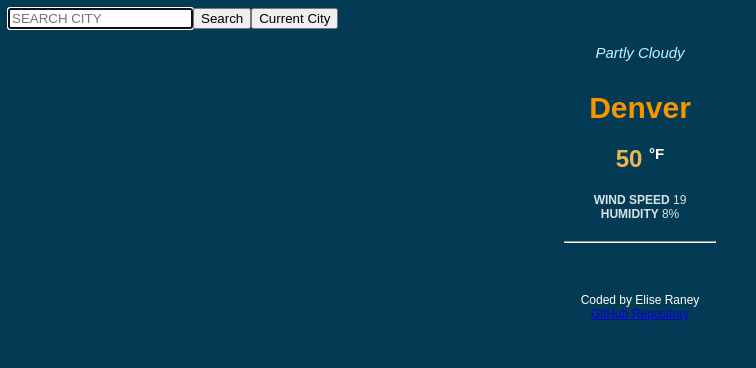
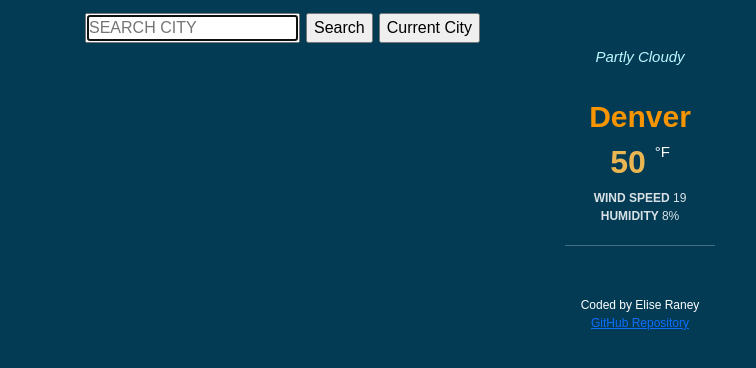
Before and after one commit to eliseraney/weather-app-react, a React (Create React App) app: page / in a window 1280 px wide. Shown: the top 368 px of the page, without its empty margins (0-756 px from the left). Built offline with nearby package versions, Linux system fonts and the light colour scheme; the HTML template or start-up script is replaced by a standard one.

Commit message:
Cleaned up CSS

```diff
--- a/src/App.css
+++ b/src/App.css
@@ -2,57 +2,3 @@
   font-family: sans-serif;
   text-align: center;
 }
-
-.Search form {
-  display: block;
-  text-align: center;
-}
-
-.Search input {
-  padding: 5px;
-  margin: 2px;
-}
-
-.Search h3 {
-  text-align: center;
-}
-
-.Search li {
-  list-style: none;
-}
-
-.Search ul {
-  padding: 0;
-}
-
-.App-header {
-  background-color: #282c34;
-  min-height: 100vh;
-  display: flex;
-  flex-direction: column;
-  align-items: center;
-  justify-content: center;
-  font-size: calc(10px + 2vmin);
-  color: white;
-}
-
-.Footer a {
-  font-size: 12px;
-}
-
-.Footer p {
-  text-align: center;
-}
-
-.App-link {
-  color: #61dafb;
-}
-
-@keyframes App-logo-spin {
-  from {
-    transform: rotate(0deg);
-  }
-  to {
-    transform: rotate(360deg);
-  }
-}
--- a/src/App.js
+++ b/src/App.js
@@ -1,4 +1,5 @@
 import "./styles.css";
+
 import Search from "./Search";
 import Condition from "./Condition";
 import Temperature from "./Temperature";
@@ -9,6 +10,7 @@ import Footer from "./Footer";
 export default function App() {
   return (
     <div className="App">
+      <div className="container">
         <Search />
         <Condition />
         <h1>Denver</h1>
@@ -18,5 +20,6 @@ export default function App() {
         <hr />
         <Footer />
       </div>
+    </div>
   );
 }
--- a/src/Search.css
+++ b/src/Search.css
@@ -1,4 +1,8 @@
-.Search #search-form {
+.Search {
   display: block;
   padding-top: 10px;
 }
+
+.Search input {
+  margin: 3px;
+}
--- a/src/index.js
+++ b/src/index.js
@@ -1,5 +1,7 @@
 import { StrictMode } from "react";
 import { createRoot } from "react-dom/client";
+
+import "bootstrap/dist/css/bootstrap.css";
 
 import App from "./App";
 
```
Lines whose indentation alone changed are shown as unchanged.
